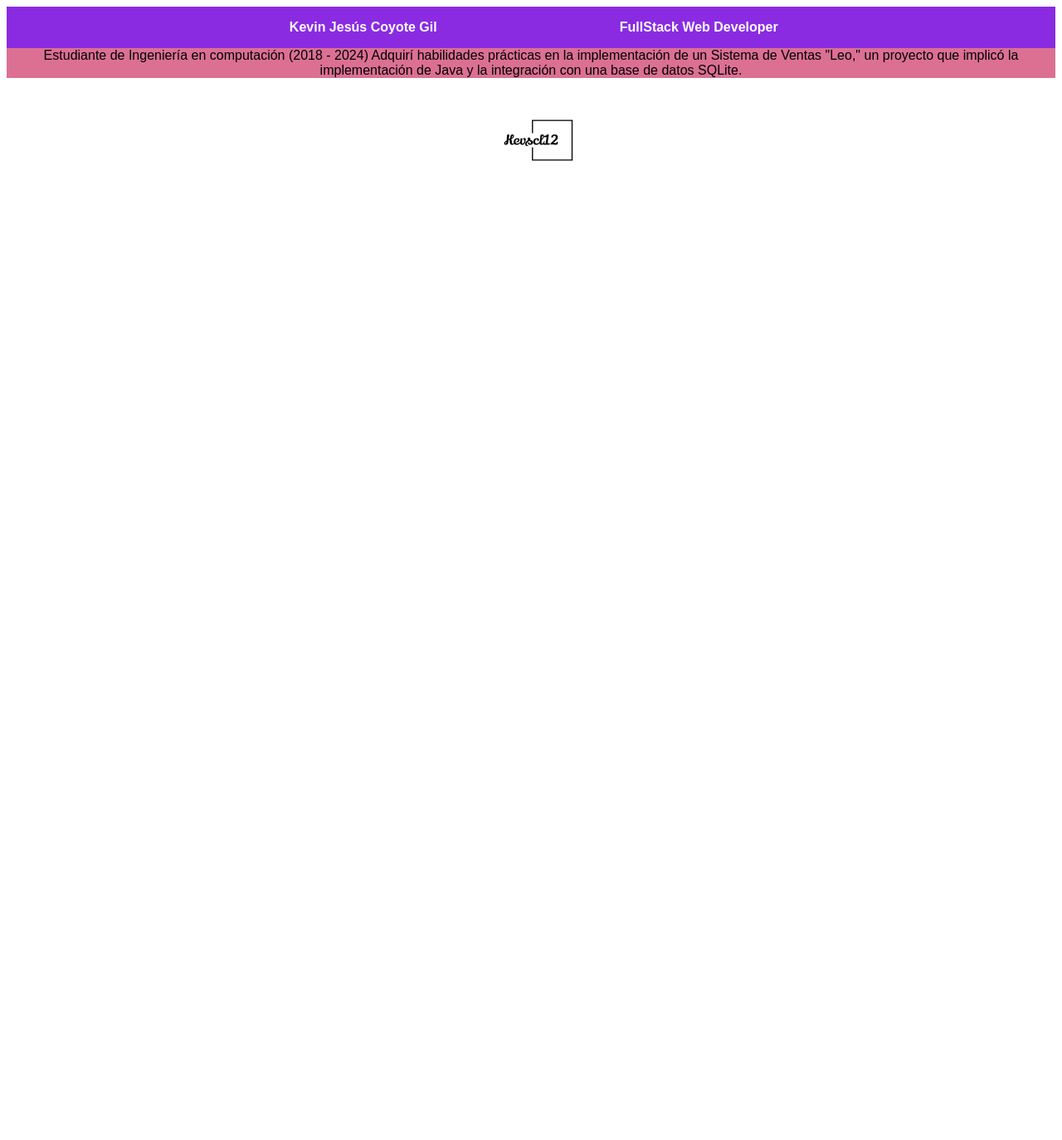
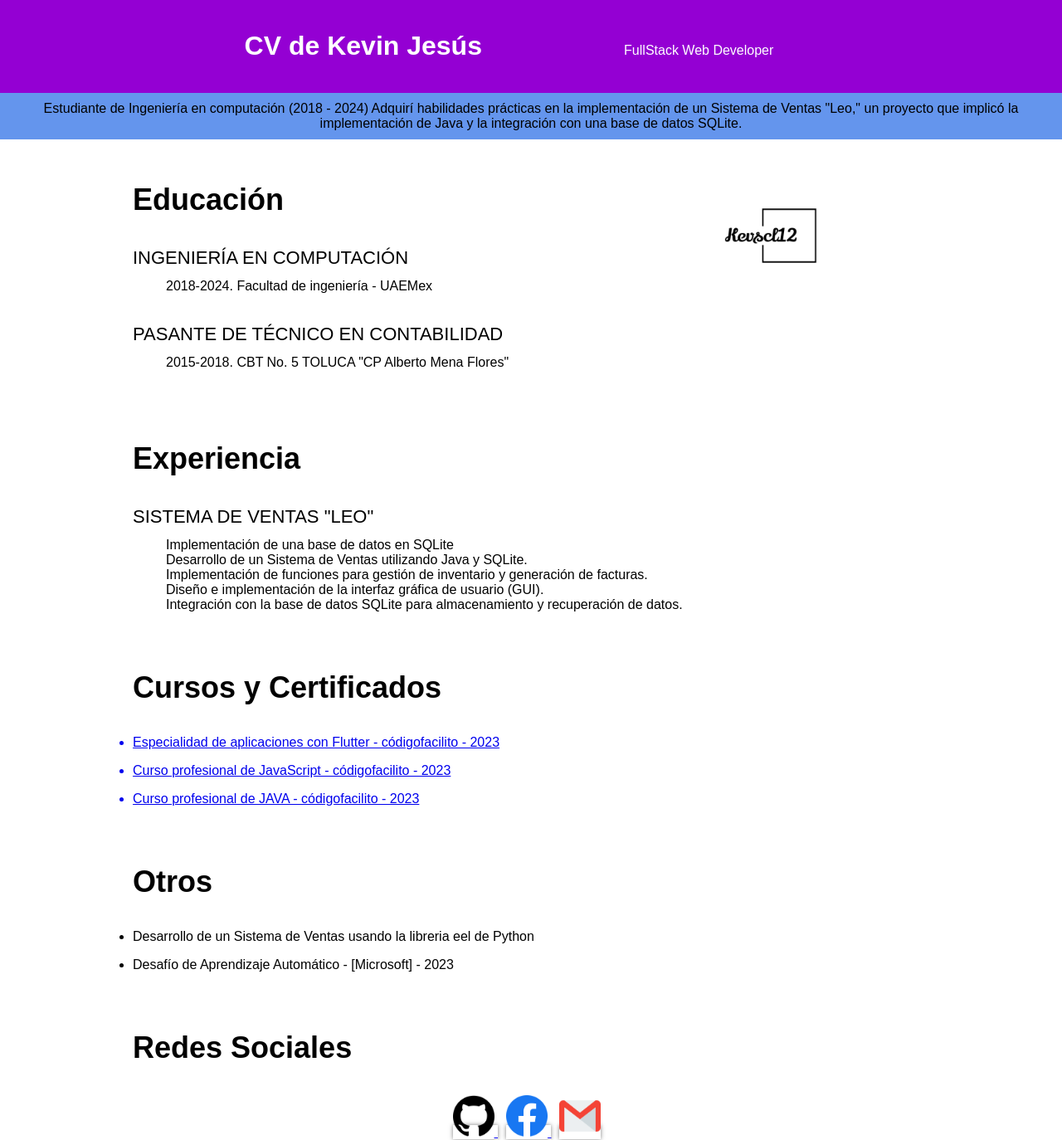
Before and after one commit to KevinGil12C/CV, a plain HTML site: page index.html in a window 1280 px wide. Shown: the whole page at 83% size. Before the commit the page ends 800 px from the top, so only its background shows below. Drawn offline with Linux system fonts and the light colour scheme.

Commit message:
CV
Primer proyecto del curso

```diff
--- a/css/style.css
+++ b/css/style.css
@@ -1,27 +1,11 @@
-p {
-    display: inline-block;
-    width: 400px;
-    color: white;
-    font-weight: 700
-}
 
-header {
-    background-color: blueviolet;
-    text-align: center;
-}
+/* Estilo para el efecto de sombra al pasar el cursor */
+.social-icon {
+    box-shadow: 0 0 5px rgba(0, 0, 0, 0.5);
+    transition: box-shadow 0.3s ease; /* Transición suave */
+  }
 
-.introduccion {
-    background-color: palevioletred;
-    /*Color para el texto*/
-    color: black;
-    text-align: center;
-    font-weight: 100;
-}
-
-body {
-    font-family: Arial, Helvetica, sans-serif;
-}
-
-.logo {
-    text-align: center;
-}
+  /* Estilo para quitar la sombra cuando no se pasa el cursor */
+  .social-icon:hover {
+    box-shadow: none;
+  }
--- a/index.html
+++ b/index.html
@@ -3,30 +3,122 @@
 
 <head>
   <meta charset="UTF-8">
-    <title>CV Kevin Jesus CG</title>
+  <title>Kevin Jesus CG CV</title>
   <meta name="description" content="Estudiante facultad de ingeniería UAEMex">
   <link href="css/style.css" rel="stylesheet">
 </head>
 
-<body>
+<body style="font-family: Arial, Helvetica, sans-serif; margin: 0;">
   <!--Encabezado-->
-    <header>
-        <p>Kevin Jesús Coyote Gil</p>
-        <p>FullStack Web Developer</p>
+  <header style="background-color: darkviolet; text-align: center; padding: 16px;">
+    <!--En un solo bloque-->
+    <h1 style="display: inline-block; width: 400px; color: white; font-weight: 700;">CV de Kevin Jesús</h1>
+    <p style="display: inline-block; width: 400px; color: white; font-weight: 200;">FullStack Web Developer</p>
 
   </header>
 
   <!---->
-    <div class="introduccion">
+  <div style="background-color: cornflowerblue; text-align: center; padding: 10px;">
     Estudiante de Ingeniería en computación (2018 - 2024)
     Adquirí habilidades prácticas en la implementación de un Sistema de Ventas "Leo," un proyecto que implicó la
     implementación de Java y la
     integración con una base de datos SQLite.
   </div>
 
-    <div class="logo">
-        <img src="img/logo-mio-black.png" alt="Logo Kevscl" width="150" height="150">
+  <section>
+    <div style="width: 960px; margin-right: auto; margin-left: auto;">
+      <div style="margin-top: 16px;">
+
+        <!-- Educación -->
+        <div style="display: inline-block; width: 68%; vertical-align: top;">
+          <h3 style="font-size: 36px; font-weight: 700;">Educación</h3>
+          <div>
+            <dl>
+              <dt style="font-size: 22px; text-transform: uppercase; margin-bottom: 12px; margin-top: 36px;">Ingeniería
+                en
+                computación</dt>
+              <dd>2018-2024. Facultad de ingeniería - UAEMex</dd>
+              <dt style="font-size: 22px; text-transform: uppercase; margin-bottom: 12px; margin-top: 36px;">Pasante de
+                técnico en contabilidad</dt>
+              <dd>2015-2018. CBT No. 5 TOLUCA "CP Alberto Mena Flores"</dd>
+            </dl>
           </div>
+        </div>
+
+        <!-- Logo -->
+        <div style="display: inline-block; width: 30%;">
+          <img src="img/logo-mio-black.png" alt="Logo de Kevscl" width="200">
+        </div>
+      </div>
+      <!-- Experiencia -->
+      <div style="margin-top: 70px;">
+        <h3 style="font-size: 36px; font-weight: 700;">Experiencia</h3>
+        <div>
+          <dl>
+            <dt style="font-size: 22px; text-transform: uppercase; margin-bottom: 12px; margin-top: 36px;">Sistema de
+              Ventas
+              "Leo"</dt>
+            <dd>Implementación de una base de datos en SQLite</dd>
+            <dd>Desarrollo de un Sistema de Ventas utilizando Java y SQLite.</dd>
+            <dd>Implementación de funciones para gestión de inventario y generación de facturas.</dd>
+            <dd>Diseño e implementación de la interfaz gráfica de usuario (GUI).</dd>
+            <dd>Integración con la base de datos SQLite para almacenamiento y recuperación de datos.</dd>
+          </dl>
+        </div>
+      </div>
+
+      <!-- ... Otras secciones del currículum ... -->
+
+      <div style="margin-top: 70px;">
+        <h3 style="font-size: 36px; font-weight: 700;">Cursos y Certificados</h3>
+        <ul style="margin-top: 50; padding: 0px;">
+          <a href="https://drive.google.com/file/d/1OrDjGlPqGBEKlg2Ce0gNpq8zuAy3L9h2/view?usp=sharing" target="_blank">
+            <li style="margin-top: 16px;">Especialidad de aplicaciones con Flutter - códigofacilito - 2023</li>
+          </a>
+          <a href="https://drive.google.com/file/d/1fm2Q6fuI-X1S7rdJNL5pscM0cosGSpIZ/view?usp=sharing" target="_blank">
+            <li style="margin-top: 16px;">Curso profesional de JavaScript - códigofacilito - 2023</li>
+          </a>
+          <a href="https://drive.google.com/file/d/11gqKZ58LI8FR8fAUKculf4R717m79EiI/view?usp=sharing" target="_blank">
+            <li style="margin-top: 16px;">Curso profesional de JAVA - códigofacilito - 2023</li>
+          </a>
+          <!-- Agrega aquí otros cursos o certificados relevantes que hayas completado -->
+        </ul>
+      </div>
+
+      <div style="margin-top: 70px;">
+        <h3 style="font-size: 36px; font-weight: 700;">Otros</h3>
+        <ul style="margin-top: 50; padding: 0px;">
+          <!-- Ejemplo de proyectos personales -->
+          <li style="margin-top: 16px;">Desarrollo de un Sistema de Ventas usando la libreria eel de Python</li>
+
+          <!-- Ejemplo de participación en eventos y competencias -->
+          <li style="margin-top: 16px;">Desafío de Aprendizaje Automático - [Microsoft] - 2023</li>
+
+          <!-- Ejemplo de voluntariado o actividades extracurriculares -->
+
+          <!-- Ejemplo de habilidades adicionales -->
+
+        </ul>
+      </div>
+
+      <!-- Redes sociales-->
+      <div style="margin-top: 70px;">
+        <h3 style="font-size: 36px; font-weight: 700;">Redes Sociales</h3>
+        <div style="text-align: center; margin-top: 16px;">
+          <a href="https://github.com/KevinGil12C" target="_blank" class="social-icon" style="margin-right: 10px;">
+            <img src="img/logotipo-de-github.png" alt="KevinGil12C" width="50">
+          </a>
+          <a href="https://www.facebook.com/kevinHeath120" target="_blank" class="social-icon"
+            style="margin-right: 10px;">
+            <img src="img/facebook.png" alt="Kevin kevinHeath120" width="50">
+          </a>
+          <a href="mailto:kebo.jcg77@gmail.com" target="_blank" class="social-icon" style="margin-right: 10px;">
+            <img src="img/gmail.png" alt="" width="50">
+          </a>
+        </div>
+      </div>
+
+  </section>
 </body>
 
 </html>
```
Also changed, not shown: cv.html (added, +132 -0 lines), img/facebook.png (added), img/gmail.png (added), img/logotipo-de-github.png (added). Lines whose indentation alone changed are shown as unchanged.
